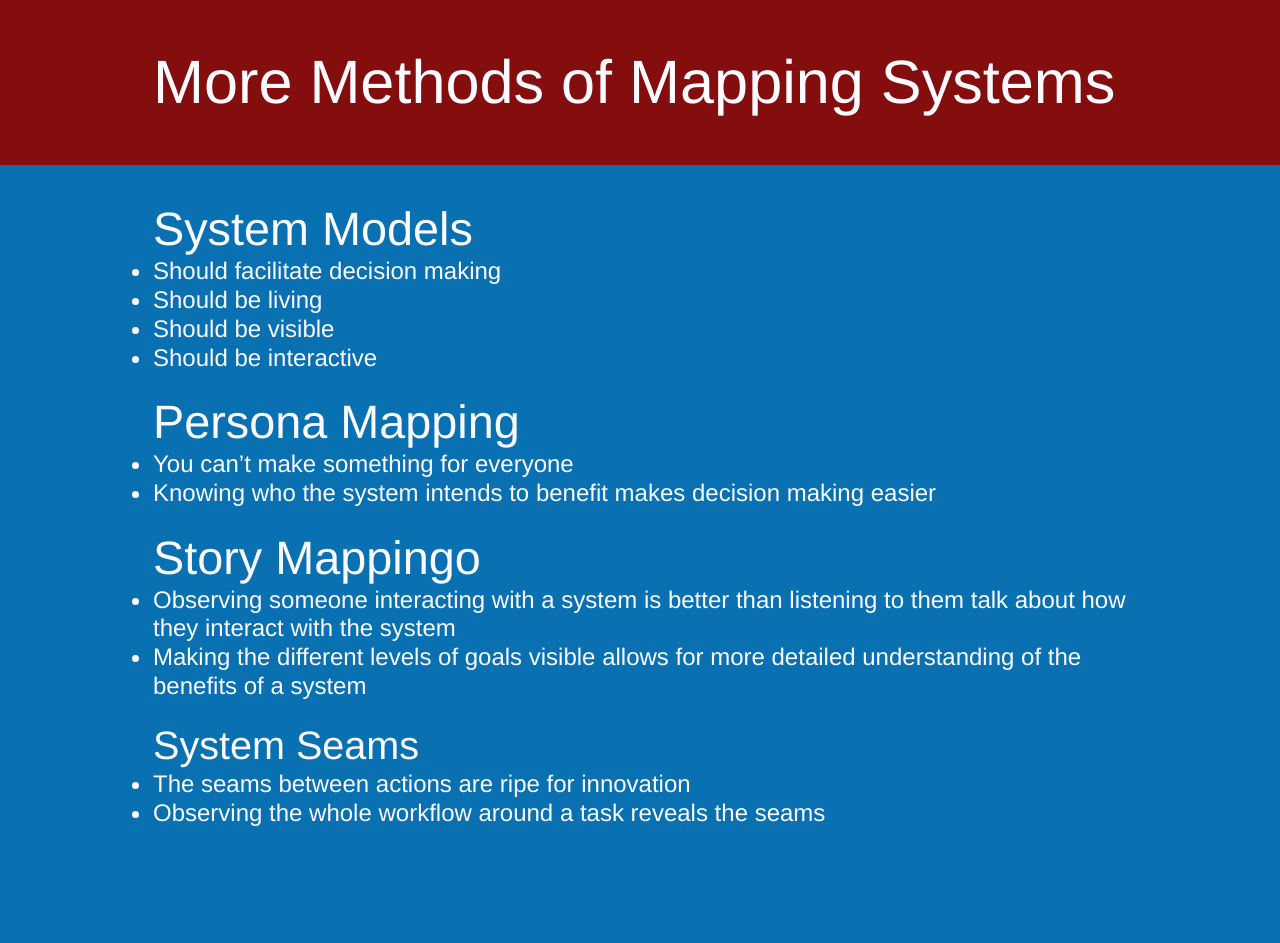
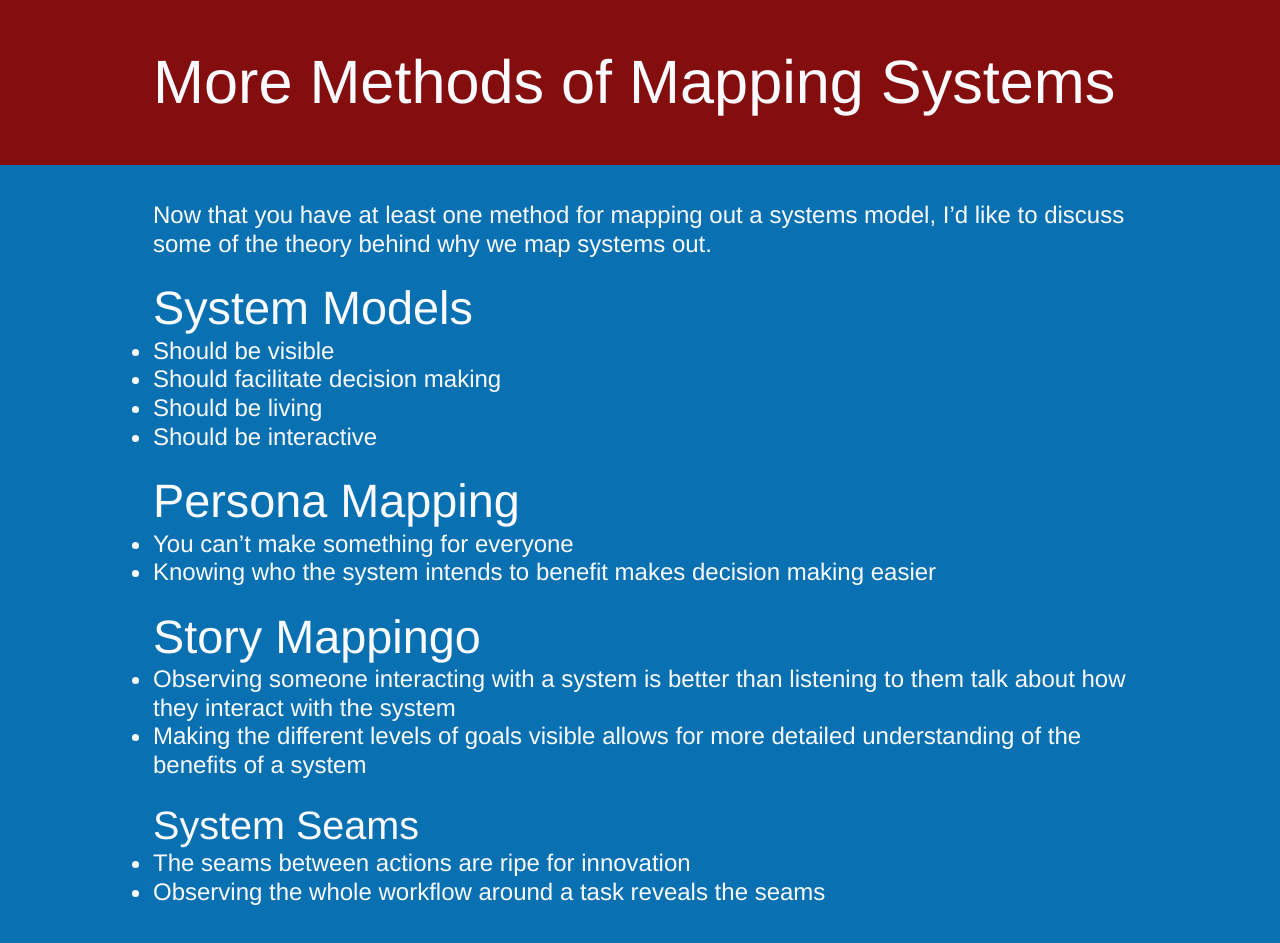
Before and after one commit to zspencer/www.zeespencer.com, a Jekyll site: the page built from _posts/2012-02-28-a-few-more-ways-of-mapping-systems.markdown, in a window 1280 px wide. Built offline with Jekyll 4.4.1, drawn with Linux system fonts in a browser that asks for light colours; before the commit the page ends 900 px from its top, so only the background shows below that.

Commit message:
minor pdates to methods of mapping systems

```diff
--- a/_posts/2012-02-28-a-few-more-ways-of-mapping-systems.markdown
+++ b/_posts/2012-02-28-a-few-more-ways-of-mapping-systems.markdown
@@ -4,11 +4,12 @@ title: More Methods of Mapping Systems
 tags: [article, draft]
 ---
 
-
+Now that you have at least one method for mapping out a systems model, I'd like
+to discuss some of the theory behind why we map systems out.
 ## System Models
+* Should be visible
 * Should facilitate decision making
 * Should be living
-* Should be visible
 * Should be interactive
 
 ## Persona Mapping
```
